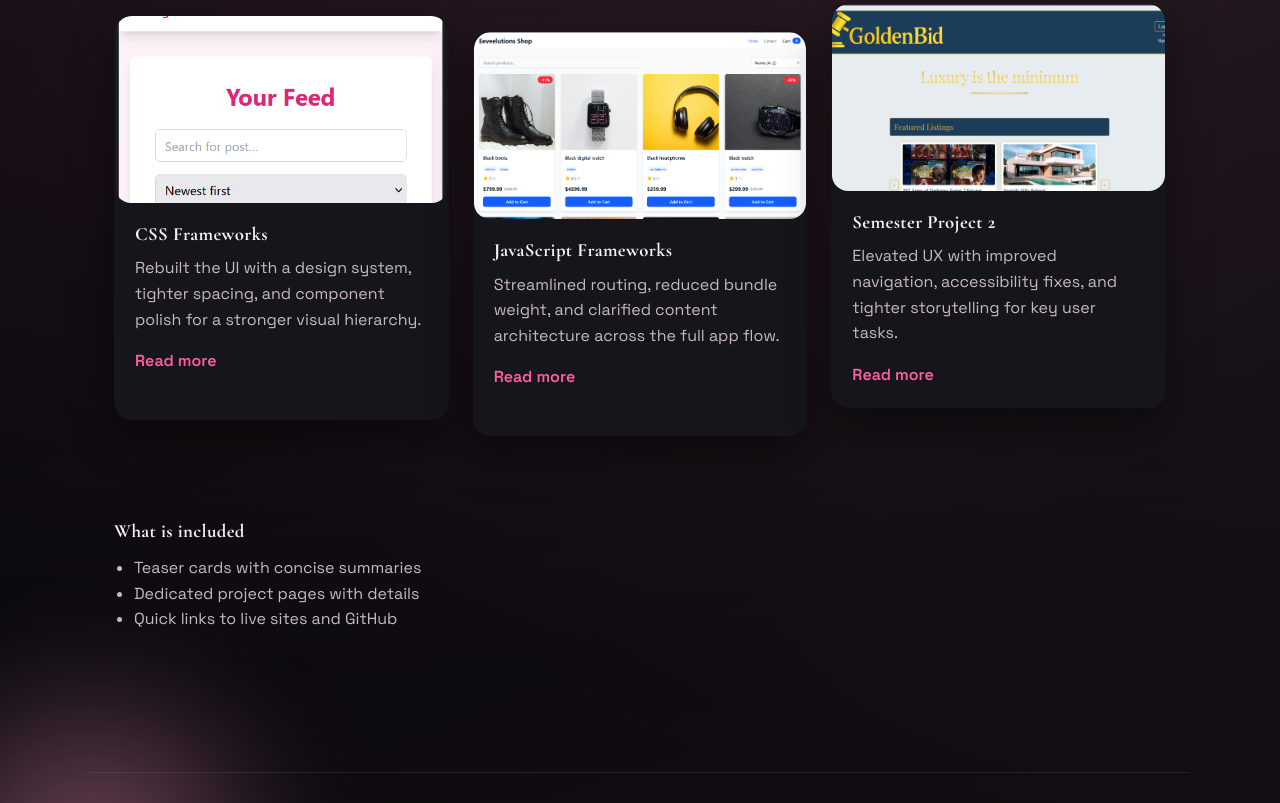
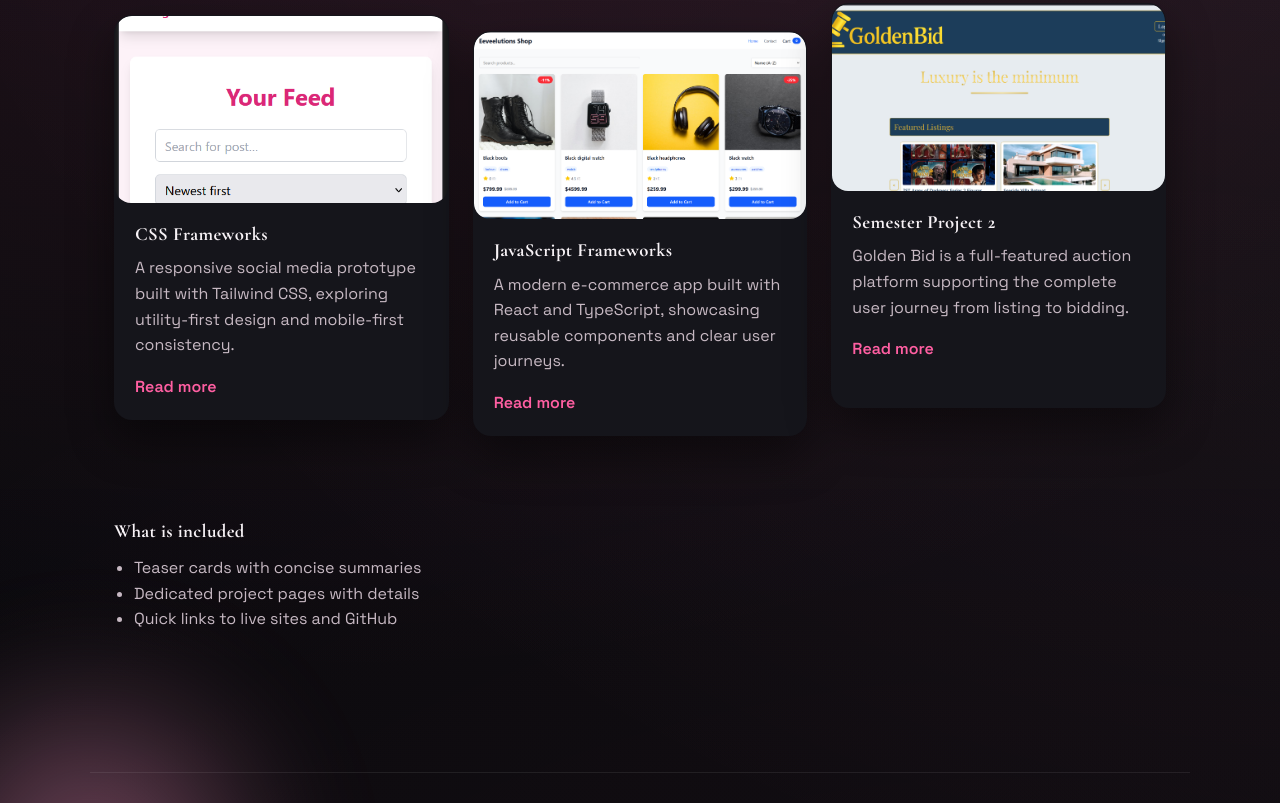
Before and after one commit to AilinMari/Portfolio-2-CA, a plain HTML site: page index.html in a window 1280 px wide. Shown: the part 965-1768 px from the top of the page. Drawn offline with nearby package versions, Linux system fonts and the light colour scheme.

Commit message:
Changed the description on the cards from the placeholder text, to the actual description of the project

```diff
--- a/index.html
+++ b/index.html
@@ -83,8 +83,8 @@
             <div class="card-body">
               <h3>CSS Frameworks</h3>
               <p>
-                Rebuilt the UI with a design system, tighter spacing, and
-                component polish for a stronger visual hierarchy.
+                A responsive social media prototype built with Tailwind CSS,
+                exploring utility-first design and mobile-first consistency.
               </p>
               <span class="card-cta">Read more</span>
             </div>
@@ -98,8 +98,8 @@
             <div class="card-body">
               <h3>JavaScript Frameworks</h3>
               <p>
-                Streamlined routing, reduced bundle weight, and clarified
-                content architecture across the full app flow.
+                A modern e-commerce app built with React and TypeScript,
+                showcasing reusable components and clear user journeys.
               </p>
               <span class="card-cta">Read more</span>
             </div>
@@ -113,8 +113,8 @@
             <div class="card-body">
               <h3>Semester Project 2</h3>
               <p>
-                Elevated UX with improved navigation, accessibility fixes, and
-                tighter storytelling for key user tasks.
+                Golden Bid is a full-featured auction platform supporting the
+                complete user journey from listing to bidding.
               </p>
               <span class="card-cta">Read more</span>
             </div>
```
